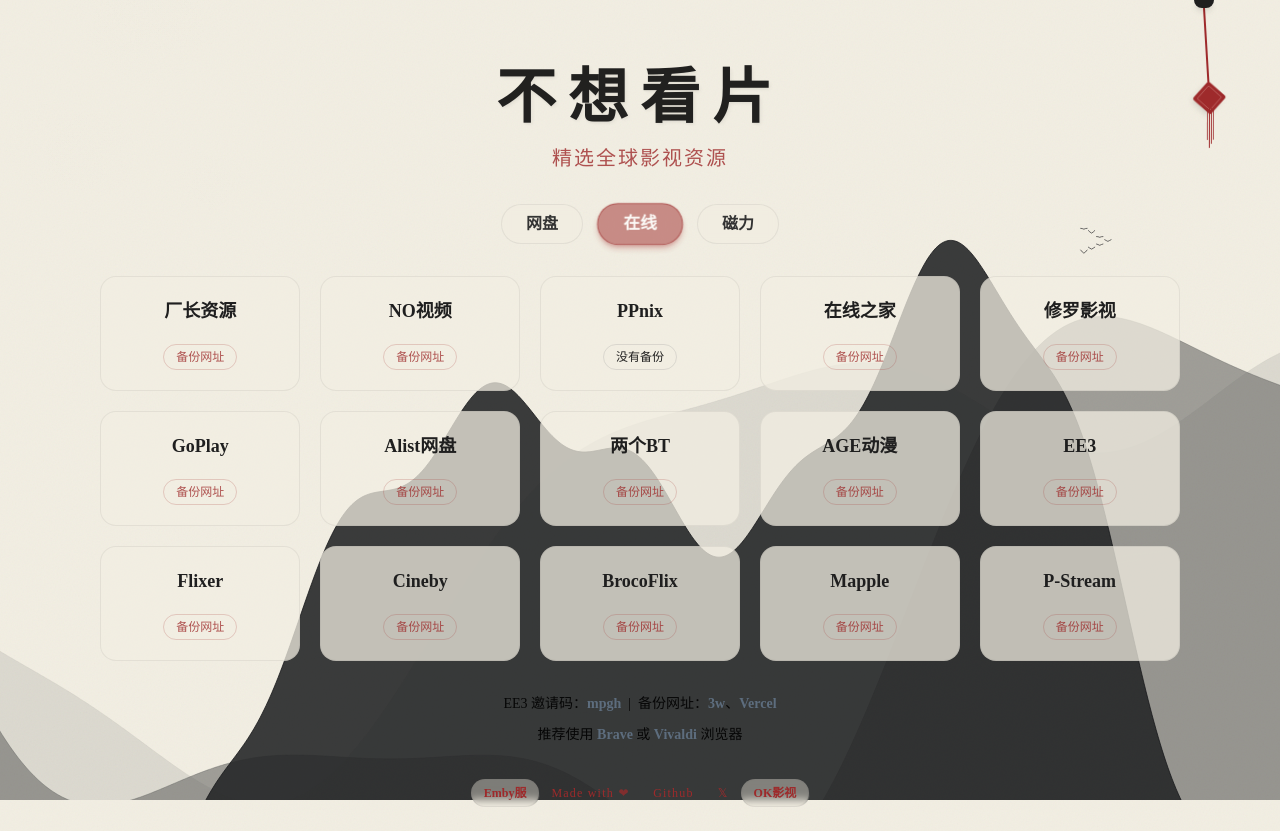
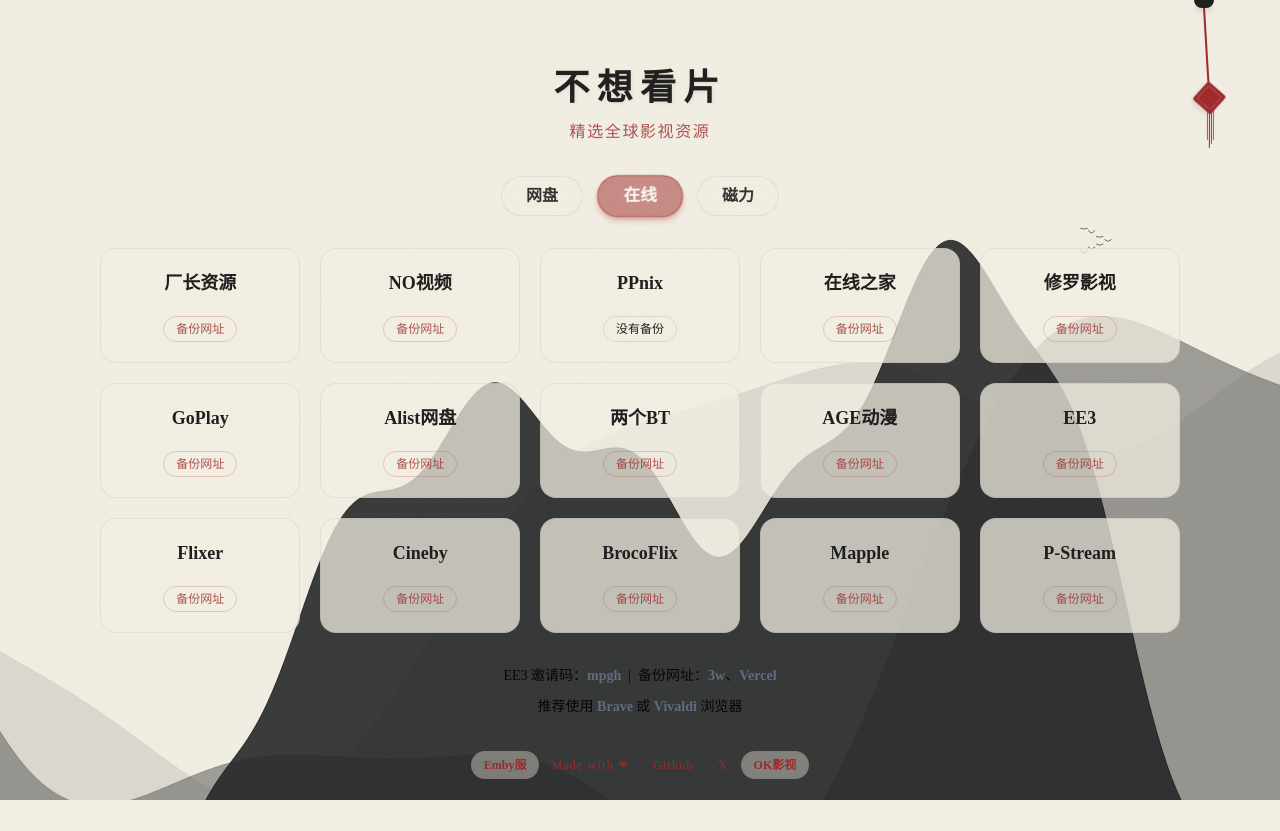
Before and after one commit to kanpianer/bxkp.org, a React (Vite) app: page / in a window 1280 px wide. After the commit the page ends 803 px from the top, so only its background shows below. Built offline with nearby package versions, Linux system fonts and the light colour scheme; a web font is replaced by a local one.

Commit message:
feat: Adjust header font sizes and spacing
Refactor the header element in App.tsx to reduce font sizes and margins. This aims to provide a more balanced visual hierarchy and improve aesthetic appeal of the Shanshui Edition.

```diff
--- a/App.tsx
+++ b/App.tsx
@@ -67,12 +67,12 @@
       {/* Main Container */}
       <div className="relative z-10 w-full max-w-[1200px] mx-auto px-4 sm:px-8 py-8 md:py-10 pb-36 md:pb-6 flex flex-col items-center min-h-screen">
 
-        {/* Header - Reduced spacing again by ~20% */}
+        {/* Header - Sizes reduced by ~1/3 */}
         <header className="mt-5 md:mt-7 mb-3 text-center select-none">
-          <h1 className={`text-6xl font-bold tracking-[0.2em] mb-4 drop-shadow-sm opacity-90 font-serif transition-colors duration-[1500ms] ${isSecretOpen ? 'text-gray-300' : 'text-ink-900'}`} style={{ textShadow: '2px 2px 4px rgba(0,0,0,0.05)' }}>
+          <h1 className={`text-4xl font-bold tracking-[0.2em] mb-3 drop-shadow-sm opacity-90 font-serif transition-colors duration-[1500ms] ${isSecretOpen ? 'text-gray-300' : 'text-ink-900'}`} style={{ textShadow: '2px 2px 4px rgba(0,0,0,0.05)' }}>
             不想看片
           </h1>
-          <h2 className={`text-xl font-medium tracking-widest opacity-80 font-serif transition-colors duration-[1500ms] ${isSecretOpen ? 'text-cinnabar-light' : 'text-cinnabar'}`}>
+          <h2 className={`text-base font-medium tracking-widest opacity-80 font-serif transition-colors duration-[1500ms] ${isSecretOpen ? 'text-cinnabar-light' : 'text-cinnabar'}`}>
             精选全球影视资源
           </h2>
         </header>
```
